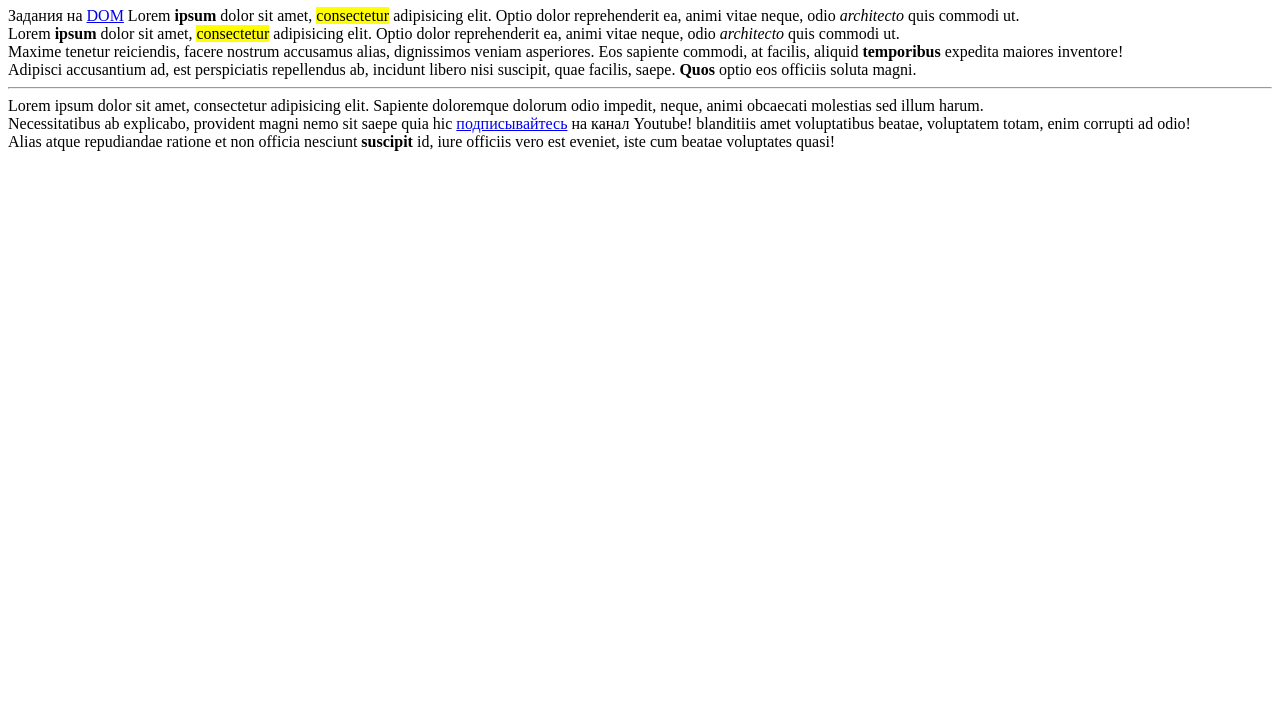
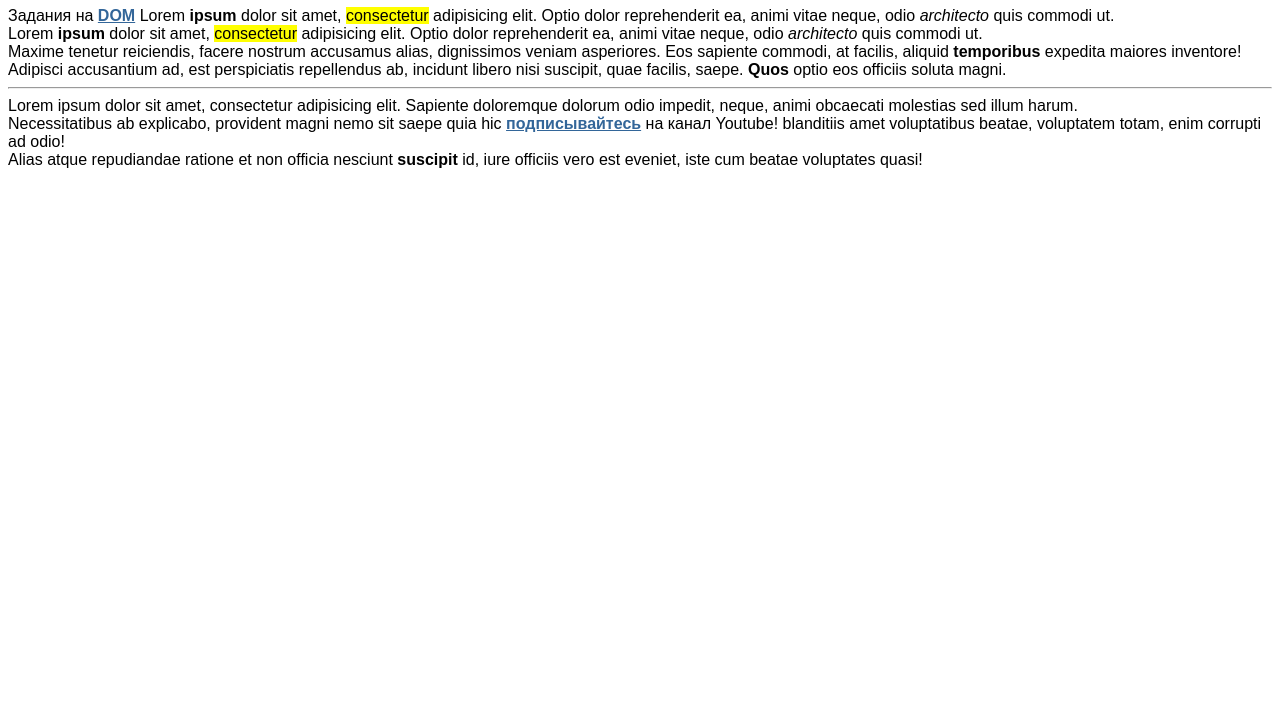
Before and after one commit to kayirmak/Tasks-for-6-week, a plain HTML site: page index.html in a window 1280 px wide. Shown: the part 73-800 px from the top of the page. Drawn offline with Linux system fonts and the light colour scheme.

Commit message:
final commit

```diff
--- a/index.html
+++ b/index.html
@@ -1,6 +1,7 @@
 <!DOCTYPE html>
 <html lang="en">
 <head>
+  <link rel="stylesheet" href="./css/style.css">
   <meta charset="UTF-8">
   <meta name="viewport" content="width=device-width, initial-scale=1.0">
   <title>Document</title>
@@ -22,8 +23,10 @@
     <div class="row">
       <div class="col-md-4">Lorem ipsum dolor sit amet, consectetur adipisicing elit. Sapiente doloremque dolorum odio impedit, neque, animi obcaecati molestias sed illum harum.</div>
       <div class="col-md-4">Necessitatibus ab explicabo, provident magni nemo sit saepe quia hic <a href="youtube.com">подписывайтесь</a> на канал Youtube! blanditiis amet voluptatibus beatae, voluptatem totam, enim corrupti ad odio!</div>
-      <div class="col-md-4">Alias atque <span class="some">repudiandae</some> ratione et non officia nesciunt <strong>suscipit</strong> id, iure officiis vero est eveniet, iste cum beatae voluptates quasi!</div>
+      <div class="col-md-4">Alias atque <span class="some">repudiandae</span> ratione et non officia nesciunt <strong>suscipit</strong> id, iure officiis vero est eveniet, iste cum beatae voluptates quasi!</div>
     </div>
   </div>
+
+  <script src="./js/main.js"></script>
 </body>
 </html>
```
Also changed, not shown: js/main.js (+54 -0 lines).
